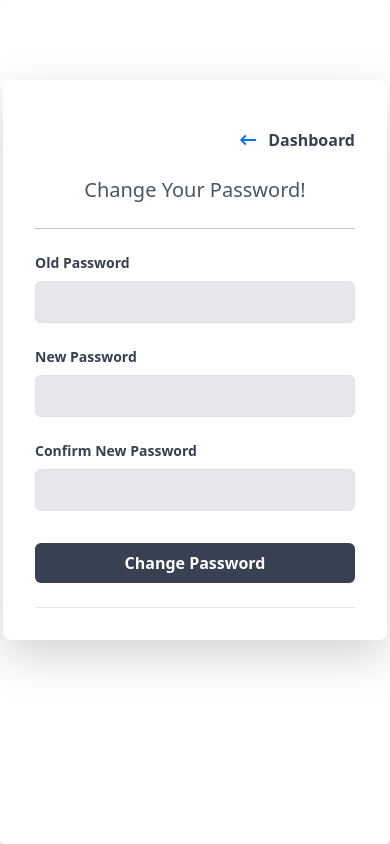
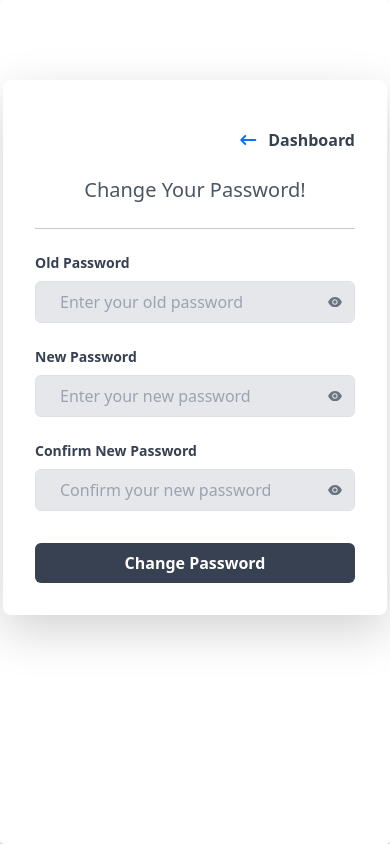
Before and after one commit to amit15091996/shubh-shaadi, a React (Vite) app: page /change-password in a window 390 px wide. Built offline with nearby package versions, Linux system fonts and the light colour scheme.

Commit message:
Register error fixed

```diff
--- a/src/components/change-password/ChangePassword.jsx
+++ b/src/components/change-password/ChangePassword.jsx
@@ -1,5 +1,6 @@
-import React, { useState } from "react";
+import { useState } from "react";
 import { useNavigate, Link } from "react-router-dom";
+import { AiFillEye, AiFillEyeInvisible } from "react-icons/ai";
 import { AxiosConfig } from "../../config/AxiosConfig";
 import Swal from "sweetalert2";
 import AuthHook from "../../auth/AuthHook";
@@ -11,12 +12,17 @@ function ChangePassword() {
     confirmNewPassword: "",
   });
   const [loading, setLoading] = useState(false);
+  const [showPassword, setShowPassword] = useState({
+    oldPassword: false,
+    newPassword: false,
+    confirmNewPassword: false,
+  });
+
   const navigate = useNavigate();
 
   // Get the user session
   const session = AuthHook();
   const mobileNumber = session?.userName; // Use the userName from the session
-  // const mobileNumber = 1234567890; // Use the userName from the session
 
   const handleChange = (e) => {
     const { name, value } = e.target;
@@ -24,6 +30,13 @@ function ChangePassword() {
       ...formData,
       [name]: value,
     });
+  };
+
+  const togglePasswordVisibility = (field) => {
+    setShowPassword((prevState) => ({
+      ...prevState,
+      [field]: !prevState[field],
+    }));
   };
 
   const handleSubmit = async (e) => {
@@ -108,52 +121,47 @@ function ChangePassword() {
             Change Your Password!
           </p>
           <hr className="w-full md:w-2/4 mx-auto" />
-          <div className="mt-4">
+          {["oldPassword", "newPassword", "confirmNewPassword"].map((field) => (
+            <div key={field} className="mt-4">
               <label className="block text-gray-700 text-sm font-bold mb-2">
-              Old Password
+                {field === "oldPassword"
+                  ? "Old Password"
+                  : field === "newPassword"
+                  ? "New Password"
+                  : "Confirm New Password"}
               </label>
+              <div className="relative">
                 <input
                   className="bg-gray-200 text-gray-700 focus:outline-none focus:shadow-outline border border-gray-300 rounded py-2 px-4 block w-full appearance-none"
-              name="oldPassword"
-              type="password"
-              value={formData.oldPassword}
+                  name={field}
+                  type={showPassword[field] ? "text" : "password"}
+                  value={formData[field]}
                   onChange={handleChange}
+                  placeholder={
+                    field === "oldPassword"
+                      ? "Enter your old password"
+                      : field === "newPassword"
+                      ? "Enter your new password"
+                      : "Confirm your new password"
+                  }
                 />
+                <span
+                  onClick={() => togglePasswordVisibility(field)}
+                  className="absolute inset-y-0 right-3 flex items-center text-gray-500 cursor-pointer"
+                >
+                  {showPassword[field] ? <AiFillEyeInvisible /> : <AiFillEye />}
+                </span>
               </div>
-          <div className="mt-4">
-            <label className="block text-gray-700 text-sm font-bold mb-2">
-              New Password
-            </label>
-            <input
-              className="bg-gray-200 text-gray-700 focus:outline-none focus:shadow-outline border border-gray-300 rounded py-2 px-4 block w-full appearance-none"
-              name="newPassword"
-              type="password"
-              value={formData.newPassword}
-              onChange={handleChange}
-            />
             </div>
-          <div className="mt-4">
-            <label className="block text-gray-700 text-sm font-bold mb-2">
-              Confirm New Password
-            </label>
-            <input
-              className="bg-gray-200 text-gray-700 focus:outline-none focus:shadow-outline border border-gray-300 rounded py-2 px-4 block w-full appearance-none"
-              name="confirmNewPassword"
-              type="password"
-              value={formData.confirmNewPassword}
-              onChange={handleChange}
-            />
-          </div>
+          ))}
           <div className="mt-8">
             <button
               className="bg-gray-700 text-white font-bold py-2 px-4 w-full rounded hover:bg-gray-600"
               type="submit"
+              disabled={loading}
             >
-              Change Password
+              {loading ? "Changing Password..." : "Change Password"}
             </button>
-          </div>
-          <div className="mt-4 flex items-center justify-between">
-            <span className="border-b w-full md:w-full"></span>
           </div>
         </form>
       </div>
--- a/src/components/registration/Registration.jsx
+++ b/src/components/registration/Registration.jsx
@@ -2,7 +2,6 @@ import { useState, useCallback } from "react";
 import { Link, useNavigate } from "react-router-dom";
 import Swal from "sweetalert2";
 import { AiFillEye, AiFillEyeInvisible } from "react-icons/ai";
-import { AxiosConfig } from "../../config/AxiosConfig";
 import Cropper from "react-easy-crop";
 import { motion } from "framer-motion";
 import styled from "styled-components";
@@ -10,6 +9,8 @@ import { AiOutlineClose } from "react-icons/ai";
 import DatePicker from "react-datepicker";
 import "react-datepicker/dist/react-datepicker.css";
 import "./Registration.css";
+import { ApiUrl } from "../../config/Config";
+import axios from "axios";
 
 const FullScreenModal = styled(motion.div)`
   position: fixed;
@@ -86,7 +87,6 @@ function Registration() {
   const [zoom, setZoom] = useState(1);
   const [croppedAreaPixels, setCroppedAreaPixels] = useState(null);
   const navigate = useNavigate();
-  const [profileImageBlob, setProfileImageBlob] = useState(null);
   const [startDate, setStartDate] = useState();
 
   const minDate = new Date();
@@ -310,7 +310,6 @@ function Registration() {
   const handleSaveCroppedImage = async () => {
     const croppedImageBlob = await createCroppedImage();
     if (croppedImageBlob) {
-      setProfileImageBlob(croppedImageBlob);
       setFormData({ ...formData, profileImage: croppedImageBlob });
       setIsCropScreenVisible(false);
       setImagePreview(URL.createObjectURL(croppedImageBlob));
@@ -324,16 +323,24 @@ function Registration() {
         setLoading(true);
 
         const formDataToSend = new FormData();
+
+        // Process each field before appending
         Object.entries(formData).forEach(([key, value]) => {
-          formDataToSend.append(key === "mailId" ? "mailId" : key, value);
+          if (key === "dob" && value) {
+            // Format the DOB to yyyy-MM-dd
+            const formattedDob = new Date(value).toISOString().split("T")[0];
+            formDataToSend.append(key, formattedDob);
+          } else {
+            formDataToSend.append(key, value);
+          }
         });
-        if (profileImageBlob)
-          formDataToSend.append(
-            "profileImage",
-            profileImageBlob,
-            "profile.jpg"
-          );
-        await AxiosConfig.post("auth/create-profile", formDataToSend);
+
+        // Append profileImage if available
+        // if (profileImageBlob) {
+        //   formDataToSend.append("profileImage", profileImageBlob, "profile.jpg");
+        // }
+
+        await axios.post(`${ApiUrl}/auth/create-profile`, formDataToSend);
 
         setLoading(false);
 
@@ -346,7 +353,7 @@ function Registration() {
           navigate("/login");
         });
       } catch (error) {
-        console.log("error :", error);
+        console.error("Error:", error);
         setLoading(false);
         Swal.fire({
           title: "Error!",
```
Lines whose indentation alone changed are shown as unchanged.
